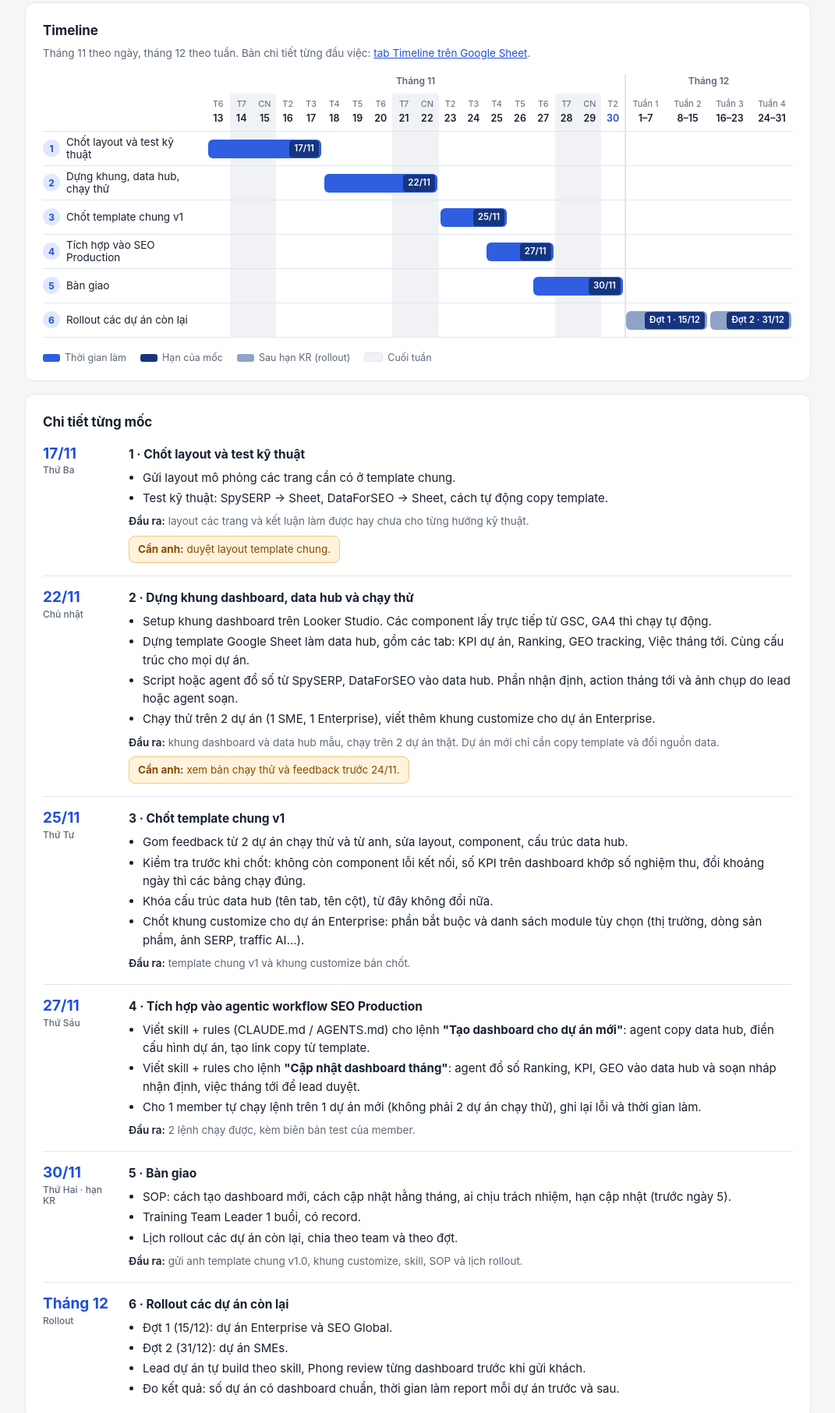
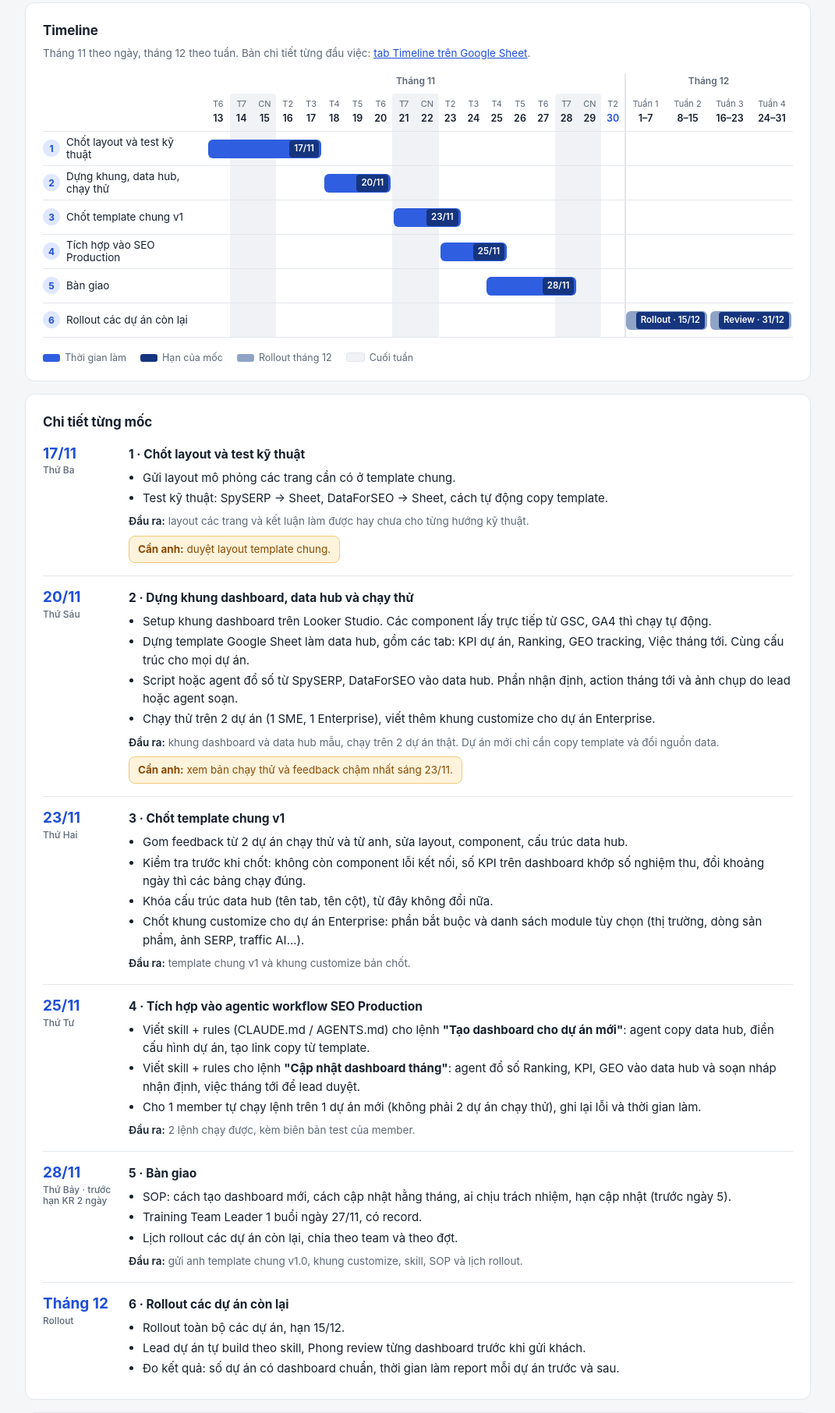
Before and after one commit to vuphong-ai/plan-dashboard-looker-studio, a plain HTML site: page index.html in a window 1280 px wide. Shown: the part 433-2245 px from the top of the page at 78% size, without its empty margins (104-1175 px from the left). Drawn offline with Linux system fonts and the light colour scheme.

Commit message:
Dời mốc 2–5 lên 2 ngày (bàn giao 28/11), rollout một đợt hạn 15/12
Co-Authored-By: Claude Fable 5.2 <noreply@anthropic.com>

```diff
--- a/index.html
+++ b/index.html
@@ -161,20 +161,21 @@
   <h1>Plan chuẩn hóa dashboard Looker Studio cho dự án PSP</h1>
   <div class="meta">
     <span>Hạn KR: <b>30/11/2026</b></span>
+    <span>Dự kiến xong: <b>28/11</b></span>
     <span>Phụ trách: <b>Phong</b></span>
     <span>Follow: <b>anh Việt</b></span>
     <span>Bản dự kiến ngày 12/11/2026</span>
   </div>
-  <p class="lead">Đến 30/11, PSP có một bộ chuẩn report Looker Studio dùng chung cho hơn 20 dự án, và lệnh build dashboard nằm sẵn trong agentic workflow SEO Production. Các dự án còn lại rollout trong tháng 12.</p>
+  <p class="lead">Đến 28/11, sớm hơn hạn KR hai ngày, PSP có một bộ chuẩn report Looker Studio dùng chung cho hơn 20 dự án, và lệnh build dashboard nằm sẵn trong agentic workflow SEO Production. Các dự án còn lại rollout trước 15/12.</p>
 
   <section>
-    <h2>Bàn giao ngày 30/11</h2>
+    <h2>Bàn giao ngày 28/11</h2>
     <div class="deliver">
       <div><b>Template chung v1.0</b><span>Cho dự án SMEs, dùng được cho cả Enterprise. Đã chạy thử trên 2 dự án.</span></div>
       <div><b>Khung customize</b><span>Cho dự án Enterprise: phần bắt buộc và các module tùy chọn.</span></div>
       <div><b>Skill + rules</b><span>Trong SEO Production (CLAUDE.md / AGENTS.md), member ra lệnh là agent biết làm.</span></div>
       <div><b>SOP + training</b><span>Cách tạo mới, cách cập nhật hằng tháng. 1 buổi training Team Leader có record.</span></div>
-      <div><b>Lịch rollout</b><span>Các dự án còn lại, chia theo team và theo đợt trong tháng 12.</span></div>
+      <div><b>Lịch rollout</b><span>Các dự án còn lại, chia theo team, hạn rollout 15/12.</span></div>
     </div>
   </section>
 
@@ -215,30 +216,30 @@
 
         <div class="lbl" style="grid-row:5"><i>2</i>Dựng khung, data hub, chạy thử</div>
         <div class="rowline" style="grid-row:5"></div>
-        <div class="bar" style="grid-row:5;grid-column:7/12"><em>22/11</em></div>
+        <div class="bar" style="grid-row:5;grid-column:7/10"><em>20/11</em></div>
 
         <div class="lbl" style="grid-row:6"><i>3</i>Chốt template chung v1</div>
         <div class="rowline" style="grid-row:6"></div>
-        <div class="bar" style="grid-row:6;grid-column:12/15"><em>25/11</em></div>
+        <div class="bar" style="grid-row:6;grid-column:10/13"><em>23/11</em></div>
 
         <div class="lbl" style="grid-row:7"><i>4</i>Tích hợp vào SEO Production</div>
         <div class="rowline" style="grid-row:7"></div>
-        <div class="bar" style="grid-row:7;grid-column:14/17"><em>27/11</em></div>
+        <div class="bar" style="grid-row:7;grid-column:12/15"><em>25/11</em></div>
 
         <div class="lbl" style="grid-row:8"><i>5</i>Bàn giao</div>
         <div class="rowline" style="grid-row:8"></div>
-        <div class="bar" style="grid-row:8;grid-column:16/20"><em>30/11</em></div>
+        <div class="bar" style="grid-row:8;grid-column:14/18"><em>28/11</em></div>
 
         <div class="lbl" style="grid-row:9"><i>6</i>Rollout các dự án còn lại</div>
         <div class="rowline" style="grid-row:9"></div>
-        <div class="bar late" style="grid-row:9;grid-column:20/22"><em>Đợt 1 · 15/12</em></div>
-        <div class="bar late" style="grid-row:9;grid-column:22/24"><em>Đợt 2 · 31/12</em></div>
+        <div class="bar late" style="grid-row:9;grid-column:20/22"><em>Rollout · 15/12</em></div>
+        <div class="bar late" style="grid-row:9;grid-column:22/24"><em>Review · 31/12</em></div>
       </div>
     </div>
     <div class="legend">
       <span>Thời gian làm</span>
       <span class="l2">Hạn của mốc</span>
-      <span class="l3">Sau hạn KR (rollout)</span>
+      <span class="l3">Rollout tháng 12</span>
       <span class="l4">Cuối tuần</span>
     </div>
   </section>
@@ -260,7 +261,7 @@
     </div>
 
     <div class="ms">
-      <div class="when">22/11<small>Chủ nhật</small></div>
+      <div class="when">20/11<small>Thứ Sáu</small></div>
       <div>
         <h3>2 · Dựng khung dashboard, data hub và chạy thử</h3>
         <ul>
@@ -270,12 +271,12 @@
           <li>Chạy thử trên 2 dự án (1 SME, 1 Enterprise), viết thêm khung customize cho dự án Enterprise.</li>
         </ul>
         <div class="out"><b>Đầu ra:</b> khung dashboard và data hub mẫu, chạy trên 2 dự án thật. Dự án mới chỉ cần copy template và đổi nguồn data.</div>
-        <div class="ask"><b>Cần anh:</b> xem bản chạy thử và feedback trước 24/11.</div>
+        <div class="ask"><b>Cần anh:</b> xem bản chạy thử và feedback chậm nhất sáng 23/11.</div>
       </div>
     </div>
 
     <div class="ms">
-      <div class="when">25/11<small>Thứ Tư</small></div>
+      <div class="when">23/11<small>Thứ Hai</small></div>
       <div>
         <h3>3 · Chốt template chung v1</h3>
         <ul>
@@ -289,7 +290,7 @@
     </div>
 
     <div class="ms">
-      <div class="when">27/11<small>Thứ Sáu</small></div>
+      <div class="when">25/11<small>Thứ Tư</small></div>
       <div>
         <h3>4 · Tích hợp vào agentic workflow SEO Production</h3>
         <ul>
@@ -302,12 +303,12 @@
     </div>
 
     <div class="ms">
-      <div class="when">30/11<small>Thứ Hai · hạn KR</small></div>
+      <div class="when">28/11<small>Thứ Bảy · trước hạn KR 2 ngày</small></div>
       <div>
         <h3>5 · Bàn giao</h3>
         <ul>
           <li>SOP: cách tạo dashboard mới, cách cập nhật hằng tháng, ai chịu trách nhiệm, hạn cập nhật (trước ngày 5).</li>
-          <li>Training Team Leader 1 buổi, có record.</li>
+          <li>Training Team Leader 1 buổi ngày 27/11, có record.</li>
           <li>Lịch rollout các dự án còn lại, chia theo team và theo đợt.</li>
         </ul>
         <div class="out"><b>Đầu ra:</b> gửi anh template chung v1.0, khung customize, skill, SOP và lịch rollout.</div>
@@ -319,8 +320,7 @@
       <div>
         <h3>6 · Rollout các dự án còn lại</h3>
         <ul>
-          <li>Đợt 1 (15/12): dự án Enterprise và SEO Global.</li>
-          <li>Đợt 2 (31/12): dự án SMEs.</li>
+          <li>Rollout toàn bộ các dự án, hạn 15/12.</li>
           <li>Lead dự án tự build theo skill, Phong review từng dashboard trước khi gửi khách.</li>
           <li>Đo kết quả: số dự án có dashboard chuẩn, thời gian làm report mỗi dự án trước và sau.</li>
         </ul>
@@ -357,7 +357,7 @@
     <section class="need">
       <h2>Cần anh chốt</h2>
       <ol class="dec-list">
-        <li><b>Phạm vi 30/11.</b> Em đề xuất là bộ chuẩn, bản chạy thử và skill như trên, còn rollout toàn bộ dự án làm trong tháng 12. Nếu anh muốn 100% dự án xong trước 30/11 thì em cần Team Leader cùng làm từ 18/11.</li>
+        <li><b>Phạm vi bàn giao 28/11.</b> Em đề xuất là bộ chuẩn, bản chạy thử và skill như trên, còn rollout toàn bộ dự án làm trước 15/12. Nếu anh muốn 100% dự án xong trước 30/11 thì em cần Team Leader cùng làm từ 18/11.</li>
         <li><b>Tài khoản đứng tên dashboard và nguồn data.</b> Em đề xuất một tài khoản chung @gtvseo.com để report không hỏng khi nhân sự nghỉ. Cần chốt trước 18/11, là ngày em bắt đầu dựng khung.</li>
         <li><b>Phần GEO tracking.</b> Nếu DataForSEO chưa chốt xong chỉ số và chi phí thì bản v1 em để nhập từ data hub, nối API sau.</li>
       </ol>
@@ -366,7 +366,7 @@
       <h2>Lưu ý</h2>
       <ul class="note">
         <li><b>Looker Studio chưa có MCP chính thức.</b> Em đã kiểm tài liệu Google ngày 12/11: API hiện chưa cho agent tự thêm chart, còn MCP Google ra ngày 26/10 là của Looker bản enterprise. Vì vậy agent sẽ chuẩn bị data hub và tạo link copy từ template có sẵn, mỗi dự án còn 1 bước mở link và bấm lưu. Khung customize em làm thành bộ module có sẵn để các bạn copy và chỉnh.</li>
-        <li><b>Một số dự án có thể thiếu quyền GSC, GA4.</b> Em sẽ liệt kê khi lập lịch rollout và nhờ Account xin quyền trước từng đợt.</li>
+        <li><b>Một số dự án có thể thiếu quyền GSC, GA4.</b> Em sẽ liệt kê khi lập lịch rollout và nhờ Account xin quyền trước khi rollout.</li>
       </ul>
     </section>
   </div>
```
